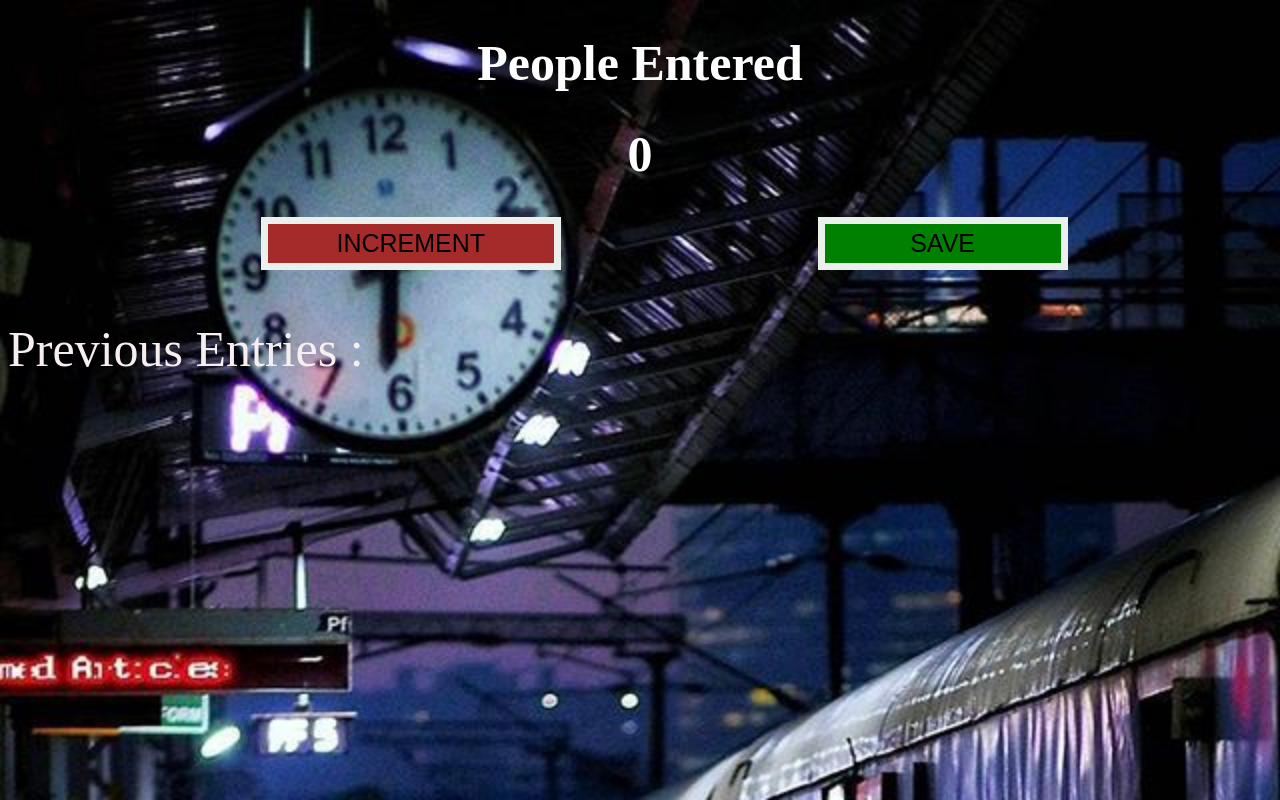
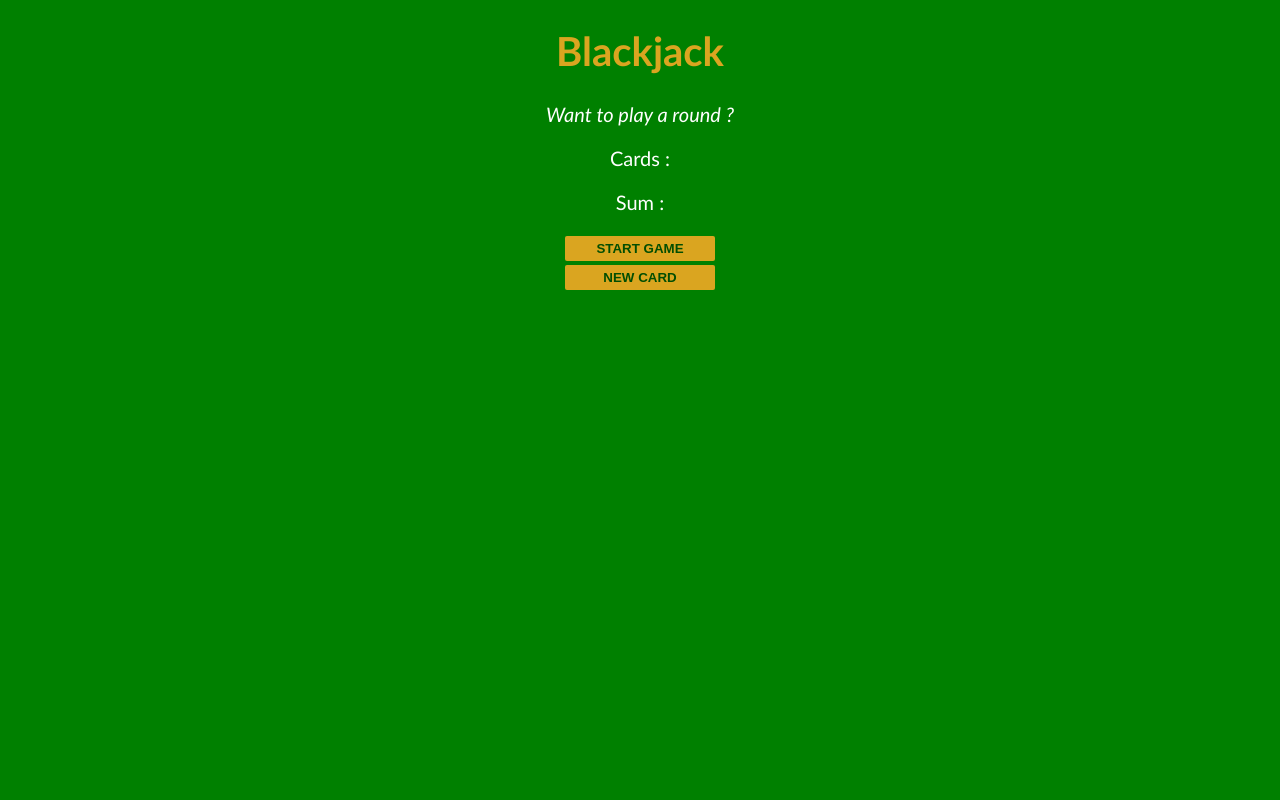
Before and after one commit to AkshayPP-3/blackjack, a plain HTML site: page index.html in a window 1280 px wide. Drawn offline with Linux system fonts and the light colour scheme.

Commit message:
blackjack game

```diff
--- a/index.html
+++ b/index.html
@@ -2,20 +2,17 @@
 <html>
     <head>
         <meta charset="UTF-8">
-        <meta name="viewport" content="width=device-width,initial-scale=1.0">
-        <title>JS</title>
         <link rel="stylesheet" href="styles.css">
-
-
     </head>
     <body>
-        <h1 id="heading">People Entered</h1>
-        <h1 id="counter">0</h1>
-        <button class="center" onclick="increment()">INCREMENT</button>
-        <button class="save" onclick="save()">SAVE</button>
-        <p id="pre">Previous Entries : </p>
 
-
+        <h1>Blackjack</h1>
+        <p id="msg">Want to play a round ?</p>
+        <p id="card-el">Cards :</p>
+        <p id="sum-el">Sum :</p>
+        <button onclick="startGame()">START GAME</button>
+        <br>
+        <button onclick="newCard()">NEW CARD</button>
         <script src="javascript.js"></script>
     </body>
 </html>
--- a/javascript.js
+++ b/javascript.js
@@ -1,15 +1,36 @@
-let counter= document.getElementById("counter")
-let pre=document.getElementById("pre")
-let count=0
-function increment(){
-    count+=1
-    counter.textContent=count
+let firstCard = 6
+let secondCard = 9
+let cards=[firstCard, secondCard]
+let sum = firstCard + secondCard
+let cardEl=document.getElementById("card-el")
+let sumEl=document.getElementById("sum-el")
+
+let msgEl=document.getElementById("msg")
+
+
+function startGame(){
+    cardEl.textContent = "Cards : "
+    for(let i=0; i<cards.length; i++){
+        cardEl.textContent+=cards[i]+ " "
+    }
+    sumEl.textContent= "Sum : "+ sum
+    if(sum<=20){
+        message= "Do you want to draw new card ? "
+     }
+    else if(sum===21){
+       message= "You've got Blackjack"
+    }
+    else {
+        message = "You're out of game!!!"
+    }
+    msg.innerText=message
 }
 
-function save(){
-    let countStr = count + ","
-    pre.innerText += countStr
-    counter.textContent = 0
-    count = 0
+function newCard(){
+    let card=7
+    sum+=card
+    cards.push(card)
+    startGame()
+    console.log(cards)
 
 }
--- a/styles.css
+++ b/styles.css
@@ -1,53 +1,34 @@
-#counter,#heading,#pre{
+body{
+    background-color: green;
+    font-family: 'Trebuchet MS','Lucida Sans Unicode', 'Lucida Grande', 'Lucida Sans', Arial, sans-serif;
+    text-align: center;
+}
+h1{
+    color: goldenrod;
+    text-align: center;
+
+    font-size: 40px;
+}
+p{
     color: white;
     text-align: center;
-    font-size: 50px;
+    font-size: 20px;
 }
-
-body{
-    background-image: url('train.jpg');
-    background-size: cover;
-
-    background-repeat: no repeat;
-
+#msg{
+    font-style: italic;
 }
-.center{
-    background-color: brown;
-    color: black;
-    font-size: 25px;
-    padding: 5px;
-    position: relative;
-    border: 7px solid rgb(235, 240, 236);
-    margin: 0;
-    top: 50%;
-    left: 20%;
-    width: 300px;
-
+button{
+    background-color: goldenrod;
+    color: rgb(2, 78, 2);
+    width: 150px;
+    padding-top: 5px;
+    padding-bottom: 5px;
+    font-weight: bold;
+    border-radius: 2px;
+    border: none;
+    margin-bottom: 2px;
+    margin-top: 2px;
 }
-.center:hover{
+button:hover{
     cursor: pointer;
-    border: 5px solid lightseagreen;
-    border-radius: 30px 30px;
 }
-.save{
-    background-color: green;
-    color: black;
-    font-size: 25px;
-    padding: 5px;
-    position: relative;
-    border: 7px solid rgb(235, 240, 236);
-    width: 250px;
-    left:40%;
-}
-
-.save:hover{
-    cursor: pointer;
-    border: 5px solid lightseagreen;
-    border-radius: 30px 30px;
-}
-#pre{
-    color:rgb(247, 239, 239);
-    font-size: 50px;
-    text-align: left;
-
-}
```
